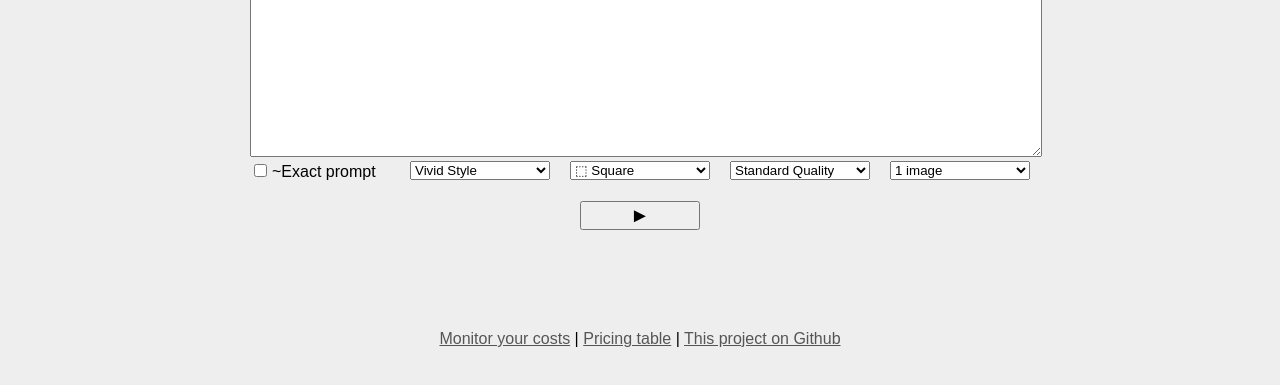
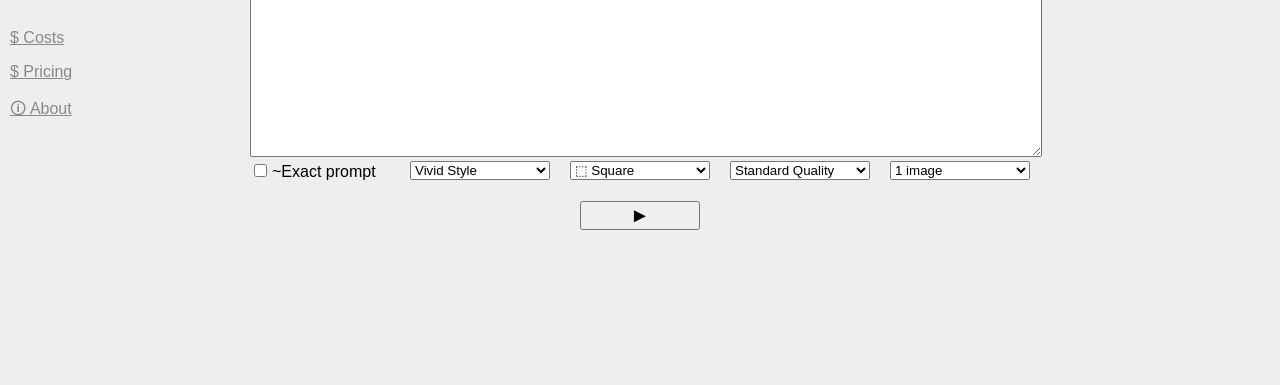
Before and after one commit to JPhilipp/powerdalle, a website: page public/index.html in a window 1280 px wide. Shown: the part 67-452 px from the top of the page. Drawn offline with Linux system fonts and the light colour scheme; no server answers.

Commit message:
Move footnote links to the left

```diff
--- a/public/index.html
+++ b/public/index.html
@@ -57,10 +57,10 @@
 
   <div class="images" id="images"></div>
 
-  <div class="footnote">
-    <a href="https://platform.openai.com/usage" target="_blank" rel="noreferrer noopener">Monitor your costs</a> |
-    <a href="https://openai.com/pricing" target="_blank" rel="noreferrer noopener">Pricing table</a> |
-    <a href="https://github.com/JPhilipp/powerdalle" target="_blank" rel="noreferrer noopener">This project on Github</a>
+  <div class="extraLinks">
+    <p><a href="https://platform.openai.com/usage" target="_blank" rel="noreferrer noopener">$ Costs</a></p>
+    <p><a href="https://openai.com/pricing" target="_blank" rel="noreferrer noopener">$ Pricing</a></p>
+    <p><a href="https://github.com/JPhilipp/powerdalle" target="_blank" rel="noreferrer noopener">🛈 About</a></p>
   </div>
 
 </div>
--- a/public/style.css
+++ b/public/style.css
@@ -87,14 +87,16 @@ label[for="useExactPrompt"] {
   display: inline;
 }
 
-.footnote {
-  text-align: center;
-  margin-top: 100px;
+.extraLinks {
+  position: absolute;
+  width: 100px;
+  top: 80px;
+  left: 10px;
 }
 
-.footnote a,
-.footnote a:visited {
-  color: #555;
+.extraLinks a,
+.extraLinks a:visited {
+  color: #888;
 }
 
 .copyToClipboard {
```
